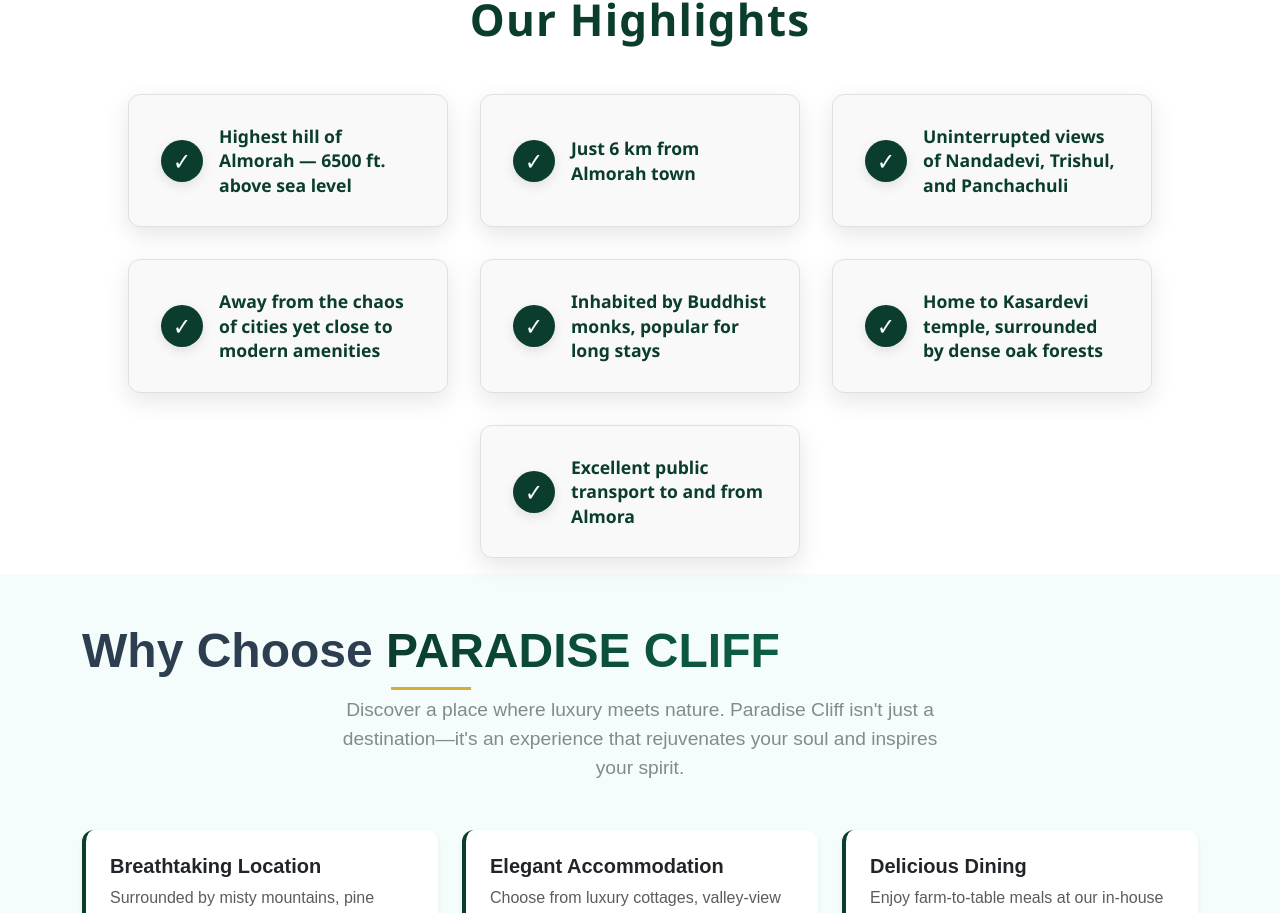
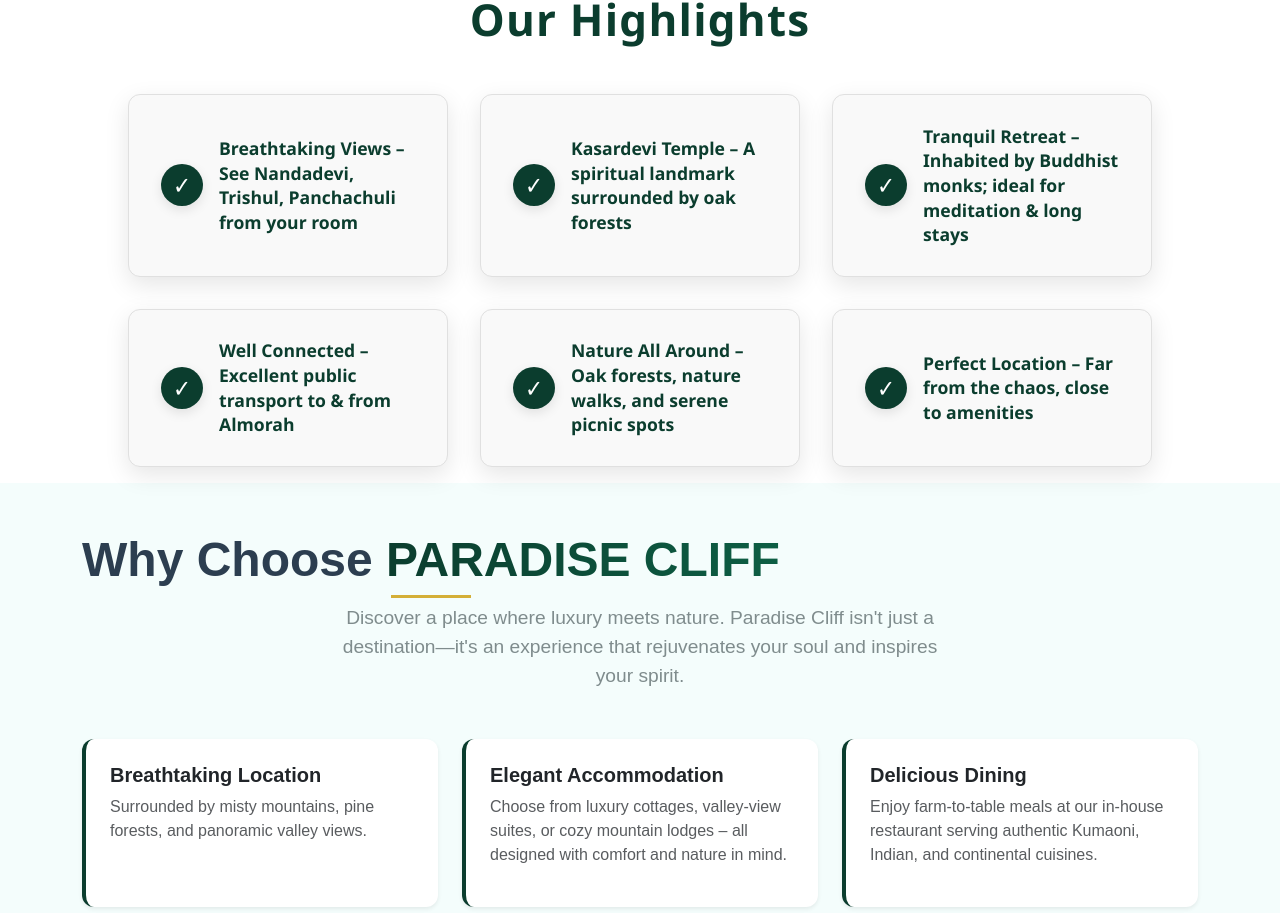
Before and after one commit to Gyasuddinali/doctordash, a React (Create React App) app: page / in a window 1280 px wide. Shown: the part 8200-9113 px from the top of the page. Built offline with nearby package versions, Linux system fonts and the light colour scheme.

Commit message:
again previous content

```diff
--- a/src/tour/Highlights.js
+++ b/src/tour/Highlights.js
@@ -3,26 +3,26 @@
 
 import "./highlight.css";
 function Highlights() {
-  // const highlights = [
-  //   "Breathtaking Views –  See Nandadevi, Trishul, Panchachuli from your room",
-  //   "Kasardevi Temple –  A spiritual landmark surrounded by oak forests",
-  //   "Tranquil Retreat –  Inhabited by Buddhist monks; ideal for meditation & long stays",
-  //   "Well Connected – Excellent public transport to & from Almorah",
-  //   "Nature All Around – Oak forests, nature walks, and serene picnic spots",
-  //   "Perfect Location –  Far from the chaos, close to amenities",
-  // ];
+  const highlights = [
+    "Breathtaking Views –  See Nandadevi, Trishul, Panchachuli from your room",
+    "Kasardevi Temple –  A spiritual landmark surrounded by oak forests",
+    "Tranquil Retreat –  Inhabited by Buddhist monks; ideal for meditation & long stays",
+    "Well Connected – Excellent public transport to & from Almorah",
+    "Nature All Around – Oak forests, nature walks, and serene picnic spots",
+    "Perfect Location –  Far from the chaos, close to amenities",
+  ];
 
 
-  const highlights=[
-"Highest hill of Almorah — 6500 ft. above sea level",
- "Just 6 km from Almorah town",
- "Uninterrupted views of Nandadevi, Trishul, and Panchachuli",
- "Away from the chaos of cities yet close to modern amenities",
- "Inhabited by Buddhist monks, popular for long stays" ,
- "Home to Kasardevi temple, surrounded by dense oak forests",
-"Excellent public transport to and from Almora" ,
+//   const highlights=[
+// "Highest hill of Almorah — 6500 ft. above sea level",
+//  "Just 6 km from Almorah town",
+//  "Uninterrupted views of Nandadevi, Trishul, and Panchachuli",
+//  "Away from the chaos of cities yet close to modern amenities",
+//  "Inhabited by Buddhist monks, popular for long stays" ,
+//  "Home to Kasardevi temple, surrounded by dense oak forests",
+// "Excellent public transport to and from Almora" ,
 
-  ]
+//   ]
   return (
     <section className="highlights-section">
       <div className="container">
```
